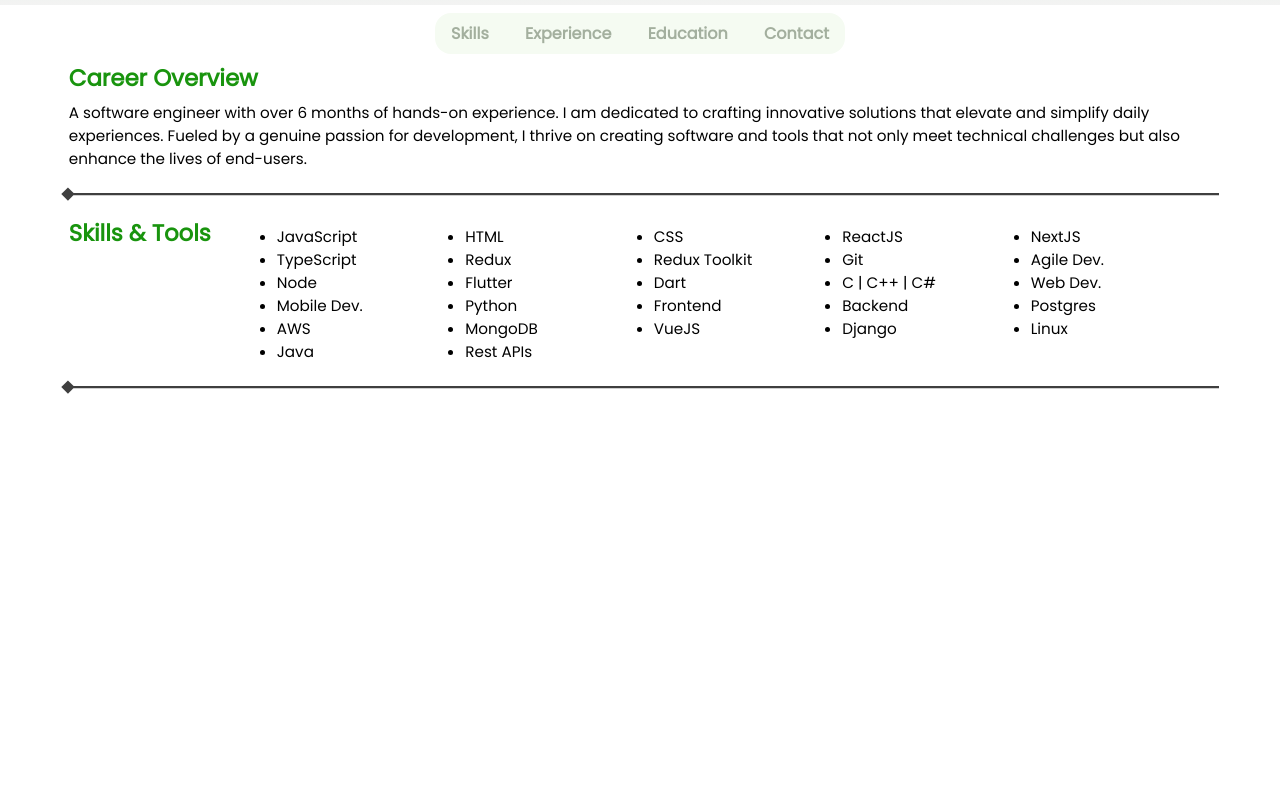
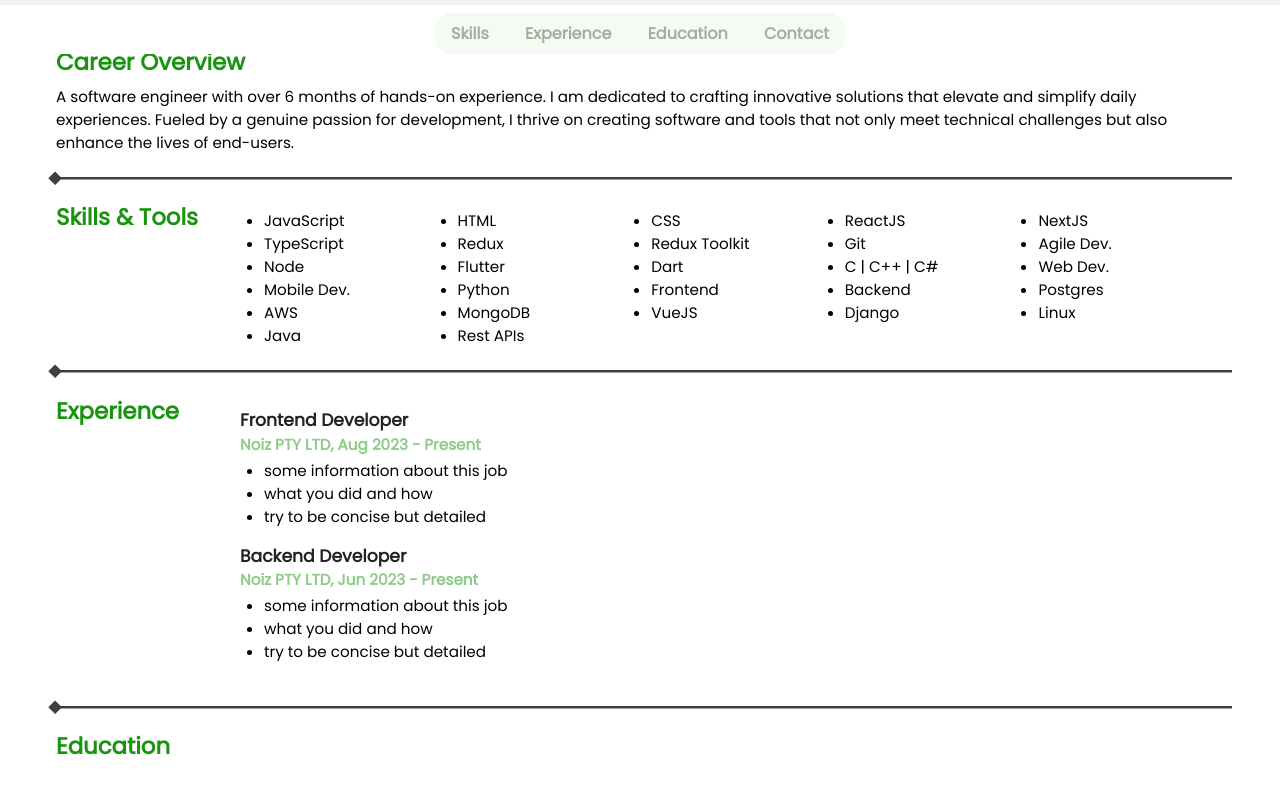
Before and after one commit to TinoDCodes/TINDAU271_PTO2309_GroupA_TinotendaDauti_ITW_Final_Digital_Resume, a plain HTML site: page index.html in a window 1280 px wide. Shown: the part 178-972 px from the top of the page. Before the commit the page ends 800 px from the top, so only its background shows below. Drawn offline with Linux system fonts and the light colour scheme.

Commit message:
basic layout for experience section

```diff
--- a/css/stylesheet.css
+++ b/css/stylesheet.css
@@ -91,11 +91,16 @@ nav {
 
 .main-content {
   width: auto;
-  margin: 1rem 0.8rem 1rem 0.8rem;
+  padding: 1rem 0.8rem 1rem 0.8rem;
 }
 
 .main-content svg {
   display: none;
+}
+
+.content-section {
+  margin-bottom: 1rem;
+  scroll-behavior: smooth;
 }
 
 .section-title {
@@ -109,6 +114,7 @@ nav {
 
 .career-overview {
   font-size: 0.65rem;
+  margin-bottom: 1rem;
 }
 
 .skills {
@@ -119,8 +125,44 @@ nav {
   grid-template-columns: 1fr 1fr 1fr;
 }
 
+.job-container {
+  margin-left: 0.5rem;
+}
+
+.job-role {
+  color: #222;
+  font-size: 0.75rem;
+  font-style: normal;
+  font-weight: 700;
+  line-height: 1.125rem; /* 180% */
+  margin: 0.5rem 0 0.2rem 0 !important;
+}
+
+.job-detail {
+  color: rgba(25, 148, 14, 0.49);
+  font-size: 0.65rem;
+  font-style: normal;
+  font-weight: 600;
+  line-height: 0.75rem; /* 133.333% */
+  margin: 0 0 0.5rem 0 !important;
+}
+
+.job-description {
+  font-size: 0.65rem;
+  padding-left: 1rem;
+  margin-block: 0.3rem;
+}
+
 /* Tablet view styling and layout */
 @media only screen and (min-width: 768px) {
+  header {
+    position: sticky;
+    top: 0;
+    left: 0;
+    z-index: 5;
+    background-color: white;
+  }
+
   .top-banner {
     flex-direction: row;
     padding: 0.2rem 12rem 0 0;
@@ -128,7 +170,6 @@ nav {
   }
 
   .profile-img {
-    border-radius: 100%;
     margin-right: 1rem;
     height: 100px;
     width: 100px;
@@ -200,6 +241,7 @@ nav {
     display: grid;
     grid-template-columns: 9rem 1fr;
     column-gap: 1rem;
+    scroll-margin-top: 15rem;
   }
 
   .section-title {
@@ -217,6 +259,23 @@ nav {
     display: grid;
     grid-template-columns: 1fr 1fr 1fr 1fr;
   }
+
+  .job-role {
+    font-size: 0.975rem;
+    margin: 0.5rem 0 0.4rem 0 !important;
+  }
+
+  .job-detail {
+    font-size: 0.85rem;
+    margin: 0 0 0.5rem 0 !important;
+  }
+
+  .job-description {
+    font-size: 0.85rem;
+    padding-left: 1.5rem;
+    margin-top: 0.3rem;
+    margin-bottom: 1rem;
+  }
 }
 
 /* Laptop and larger device view styling and layout */
@@ -228,7 +287,6 @@ nav {
   }
 
   .profile-img {
-    border-radius: 100%;
     margin-right: 1rem;
     margin-left: 0.5rem;
     height: 140px;
@@ -258,29 +316,12 @@ nav {
     margin-top: 0.5rem;
   }
 
-  .social-item {
-    height: fit-content;
-    display: grid;
-    grid-template-columns: 1rem 7rem;
-    column-gap: 0.6rem;
-  }
-
   .social-item p {
-    color: #19940e;
     font-size: 0.75rem;
-    font-style: normal;
-    font-weight: 600;
-    line-height: 14px; /* 175% */
-    margin: 0 0 0.2rem 0;
   }
 
   .social-item a {
-    color: #222;
     font-size: 0.85rem;
-    font-style: normal;
-    font-weight: 600;
-    line-height: 14px; /* 175% */
-    text-decoration-line: underline;
     text-wrap: nowrap;
   }
 
@@ -306,6 +347,7 @@ nav {
     display: grid;
     grid-template-columns: 10rem 1fr;
     column-gap: 1rem;
+    scroll-margin-top: 17rem;
   }
 
   .section-title {
@@ -320,4 +362,21 @@ nav {
     grid-template-columns: 1fr 1fr 1fr 1fr 1fr;
     font-size: 0.95rem;
   }
+
+  .job-role {
+    font-size: 1.075rem;
+    margin: 0.5rem 0 0.6rem 0 !important;
+  }
+
+  .job-detail {
+    font-size: 0.95rem;
+    margin: 0 0 0.5rem 0 !important;
+  }
+
+  .job-description {
+    font-size: 0.95rem;
+    padding-left: 1.5rem;
+    margin-top: 0.3rem;
+    margin-bottom: 1.2rem;
+  }
 }
--- a/index.html
+++ b/index.html
@@ -204,7 +204,49 @@
       </svg>
 
       <!-- experience -->
-      <section class="content-section"></section>
+      <section id="experience" class="content-section">
+        <h2 class="section-title">Experience</h2>
+        <div>
+          <article class="job-container">
+            <h3 class="job-role">Frontend Developer</h3>
+            <h4 class="job-detail">Noiz PTY LTD, Aug 2023 - Present</h4>
+            <ul class="job-description">
+              <li>some information about this job</li>
+              <li>what you did and how</li>
+              <li>try to be concise but detailed</li>
+            </ul>
+          </article>
+
+          <article class="job-container">
+            <h3 class="job-role">Backend Developer</h3>
+            <h4 class="job-detail">Noiz PTY LTD, Jun 2023 - Present</h4>
+            <ul class="job-description">
+              <li>some information about this job</li>
+              <li>what you did and how</li>
+              <li>try to be concise but detailed</li>
+            </ul>
+          </article>
+        </div>
+      </section>
+
+      <svg
+        xmlns="http://www.w3.org/2000/svg"
+        width="100%"
+        height="auto"
+        viewBox="0 0 500 10"
+        fill="none"
+        preserveAspectRatio="none"
+      >
+        <path
+          d="M0.113249 3.5L3 6.38675L5.88675 3.5L3 0.613249L0.113249 3.5ZM530.001 4C530.277 4 530.501 3.77614 530.501 3.5C530.501 3.22386 530.277 3 530.001 3V4ZM3 4H530.001V3H3V4Z"
+          fill="black"
+        />
+      </svg>
+
+      <!-- education -->
+      <section id="education" class="content-section">
+        <h2 class="section-title">Education</h2>
+      </section>
     </main>
 
     <!-- bottom page portion -->
```
